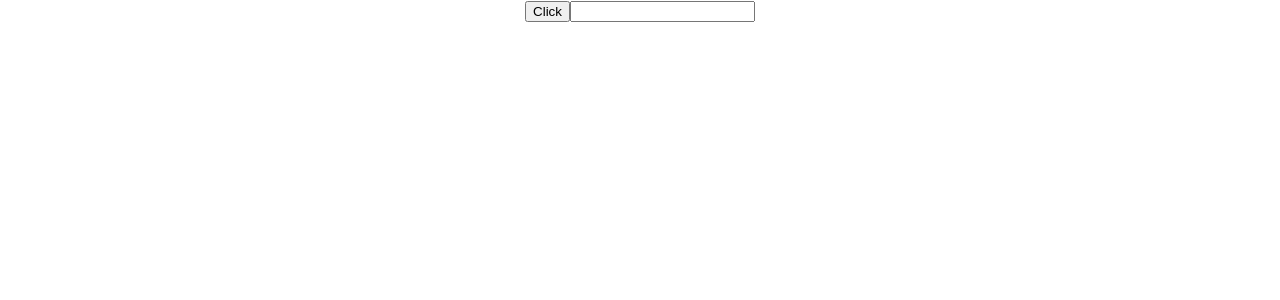
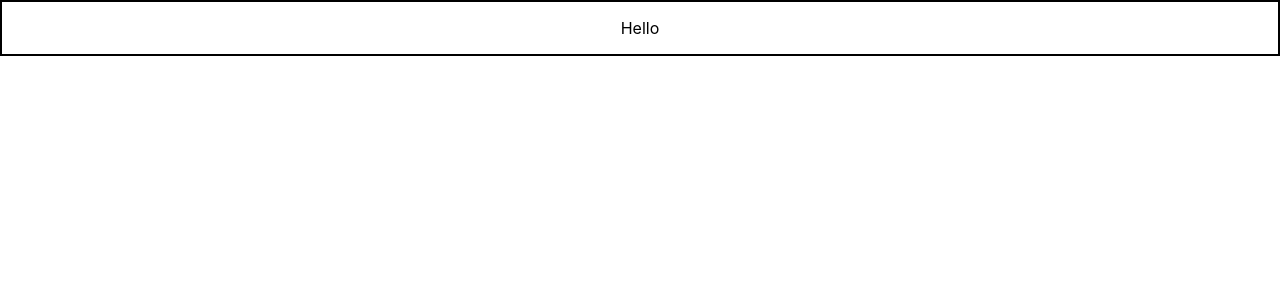
Before and after one commit to kluivstar/ReactTypescript, a React (Create React App) app: page / in a window 1280 px wide. Shown: the top 300 px of the page. Built offline with nearby package versions, Linux system fonts and the light colour scheme.

Commit message:
Implement type safety in styled props allowing passing of only permitted CSS properties

```diff
--- a/src/App.tsx
+++ b/src/App.tsx
@@ -9,6 +9,7 @@ import { Heading } from './components/Heading';
 import { Clark } from './components/Clark';
 import { Button } from './components/Button';
 import { Input } from './components/Input';
+import { Container } from './components/Container';
 
 
 function App() {
@@ -45,13 +46,15 @@ function App() {
         <Heading>Clark has a not so secret, "secret" identity.</Heading>
       </Clark>
       <Greet name="Sins"  isLoggedIn={true}/>
-       */}
+
       <Button
         handleClick={(event, id) => {
           console.log('Button clicked', event, id)
         }}
       />
       <Input value='' handleChange={(event) => console.log(event)}/>
+      */}
+      <Container styles={{border: '2px solid black', padding: '1rem'}}/>
     </div>
   );
 }
--- a/src/components/Button.tsx
+++ b/src/components/Button.tsx
@@ -1,8 +1,10 @@
+// ButtonProps specifies that the handleClick prop is a function that accepts: a mouse event for an HTMLButtonElement(event triggered by button click) and a number
 type ButtonProps = {
-    handleClick: (event: React.MouseEventHandler<HTMLButtonElement>, id: number) => void
+    handleClick: (event: React.MouseEvent<HTMLButtonElement>, id: number) => void
 }
 export const Button = (props: ButtonProps) => {
+  // The <button> element's onClick handler calls the props.handleClick passing the "event" obj from click event and value "1" as the id
   return (
-    <button onClick={(event) => props.handleClick}>Click</button>
+    <button onClick={(event) => props.handleClick(event, 1)}>Click</button>
   )
 }
--- /dev/null
+++ b/src/components/Container.tsx
@@ -0,0 +1,9 @@
+import React from 'react'
+type ContainerProps = {
+    styles: React.CSSProperties
+}
+export const Container = (props: ContainerProps) => {
+  return (
+    <div style={props.styles}>Hello</div>
+  )
+}
--- a/src/components/Input.tsx
+++ b/src/components/Input.tsx
@@ -1,3 +1,4 @@
+// specifics: a value as a string representing the current value of the input an a handleChange a function triggerd on input value change, that accepts HTMLButtonElement change event
 type InputProps = {
     value: string
     handleChange: (event: React.ChangeEvent<HTMLInputElement>) => void
```
